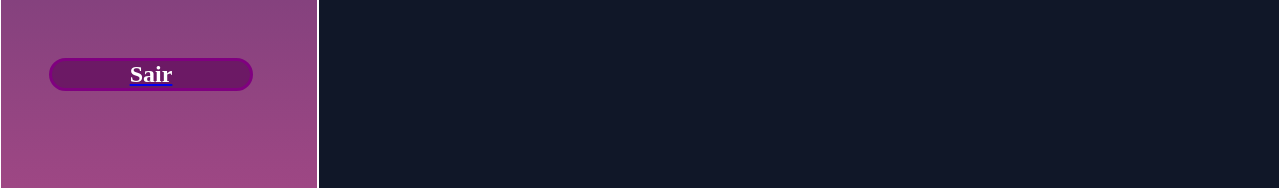
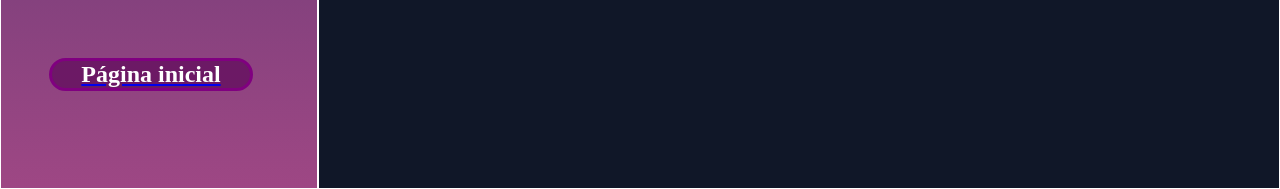
Before and after one commit to AntoniaNivia/N-viaSousa.github.io, a plain HTML site: page series.html in a window 1280 px wide. Shown: the part 667-856 px from the top of the page. Drawn offline with Linux system fonts and the light colour scheme.

Commit message:
index.html

```diff
--- a/series.html
+++ b/series.html
@@ -22,7 +22,7 @@
                     </div>
                 <a href="seus filmes.html"><h3 class="subtitulo2">Seus filmes</h3></a>
                 <a href="series.html"><h3 class="subtitulo2">Séries</h3></a>
-                <a href="index.html"><h3 class="subtitulo2">Sair</h3></a>
+                <a href="index.html"><h3 class="subtitulo2">Página inicial</h3></a>
             </div>
         </aside>
         <main>
```
Also changed, not shown: index.html (+1 -1 lines), seus filmes.html (+1 -1 lines).
